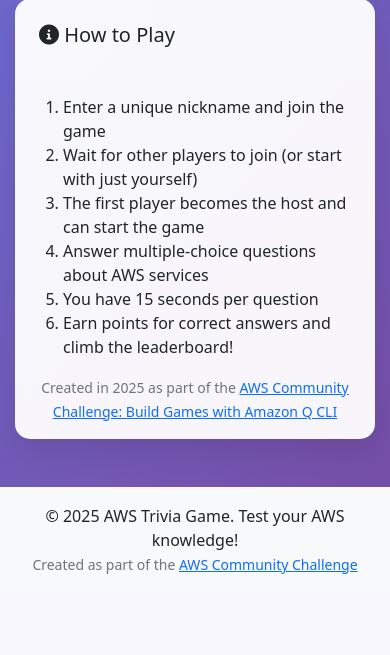
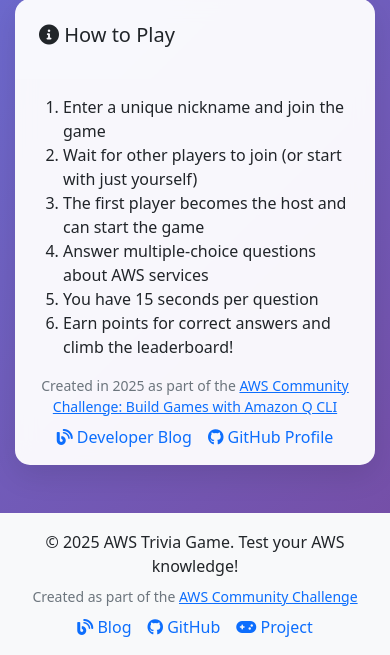
Before and after one commit to hasithadulanjana/aws-trivia-game, a Flask app: page / in a window 390 px wide. Shown: the part 724-1379 px from the top of the page. Before the commit the page ends 1298 px from the top, so only its background shows below. Run offline with Flask 3, Linux system fonts and the light colour scheme; some libraries are stand-ins or nearby versions.

Commit message:
👨‍💻 Add Developer Links & Enhanced Footer
🔗 PERSONAL LINKS ADDED:
- Blog: https://hasiya4ops.online/ (Medium-style blog)
- GitHub Profile: https://github.com/hasithadulanjana
- Project Repository: Direct link to AWS Trivia Game

🎨 ENHANCED FOOTER DESIGN:
- Web Interface (templates/base.html): Professional footer with social links
- Static Version (netlify-static/index.html): Enhanced footer with colored icons
- Responsive design with flexbox layout
- Clean separation of copyright, attribution, and links

📱 USER INTERFACE IMPROVEMENTS:
- Welcome screen: Added developer blog link
- About sections: Enhanced with personal links
- Footer: Professional presentation with icons
- Mobile-responsive link layout

📚 DOCUMENTATION UPDATES:
- README.md: Added developer section with all links
- netlify-static/README.md: Developer attribution
- Consistent branding across all interfaces

✨ VISUAL ENHANCEMENTS:
- Font Awesome icons for all links
- Color-coded links (Blog: primary, GitHub: dark, Project: success)
- Proper spacing and typography
- Professional presentation

🌐 CROSS-PLATFORM CONSISTENCY:
- Same footer design across web and static versions
- Consistent link presentation
- Professional developer attribution
- Enhanced user experience

Perfect for showcasing developer portfolio and driving traffic to blog! 🚀

```diff
--- a/templates/base.html
+++ b/templates/base.html
@@ -23,8 +23,19 @@
 
     <footer class="bg-light text-center py-3 mt-5">
         <div class="container">
-            <p class="mb-0">&copy; 2025 AWS Trivia Game. Test your AWS knowledge!</p>
-            <small class="text-muted">Created as part of the <a href="https://community.aws/content/2xIoduO0xhkhUApQpVUIqBFGmAc/build-games-with-amazon-q-cli-and-score-a-t-shirt?lang=en" target="_blank">AWS Community Challenge</a></small>
+            <p class="mb-2">&copy; 2025 AWS Trivia Game. Test your AWS knowledge!</p>
+            <small class="text-muted d-block mb-2">Created as part of the <a href="https://community.aws/content/2xIoduO0xhkhUApQpVUIqBFGmAc/build-games-with-amazon-q-cli-and-score-a-t-shirt?lang=en" target="_blank">AWS Community Challenge</a></small>
+            <div class="d-flex justify-content-center gap-3 flex-wrap">
+                <a href="https://hasiya4ops.online/" target="_blank" class="text-decoration-none">
+                    <i class="fas fa-blog"></i> Blog
+                </a>
+                <a href="https://github.com/hasithadulanjana" target="_blank" class="text-decoration-none">
+                    <i class="fab fa-github"></i> GitHub
+                </a>
+                <a href="https://github.com/hasithadulanjana/aws-trivia-game" target="_blank" class="text-decoration-none">
+                    <i class="fas fa-gamepad"></i> Project
+                </a>
+            </div>
         </div>
     </footer>
 
--- a/templates/index.html
+++ b/templates/index.html
@@ -67,12 +67,20 @@
                     <li>Earn points for correct answers and climb the leaderboard!</li>
                 </ol>
                 <div class="mt-3 text-center">
-                    <small class="text-muted">
+                    <small class="text-muted d-block mb-2">
                         Created in 2025 as part of the
                         <a href="https://community.aws/content/2xIoduO0xhkhUApQpVUIqBFGmAc/build-games-with-amazon-q-cli-and-score-a-t-shirt?lang=en" target="_blank">
                             AWS Community Challenge: Build Games with Amazon Q CLI
                         </a>
                     </small>
+                    <div class="d-flex justify-content-center gap-3 flex-wrap">
+                        <a href="https://hasiya4ops.online/" target="_blank" class="text-decoration-none">
+                            <i class="fas fa-blog"></i> Developer Blog
+                        </a>
+                        <a href="https://github.com/hasithadulanjana" target="_blank" class="text-decoration-none">
+                            <i class="fab fa-github"></i> GitHub Profile
+                        </a>
+                    </div>
                 </div>
             </div>
         </div>
```
Also changed, not shown: netlify-static/index.html (+16 -2 lines), README.md, netlify-static/README.md.
